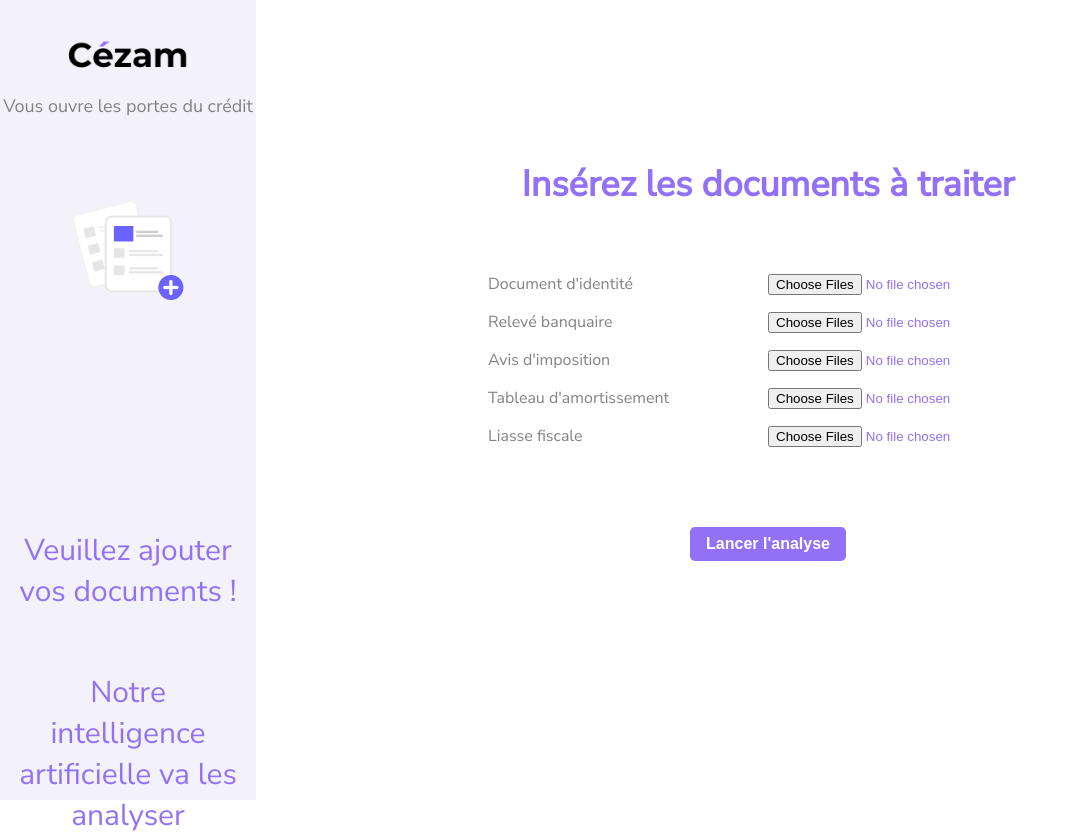
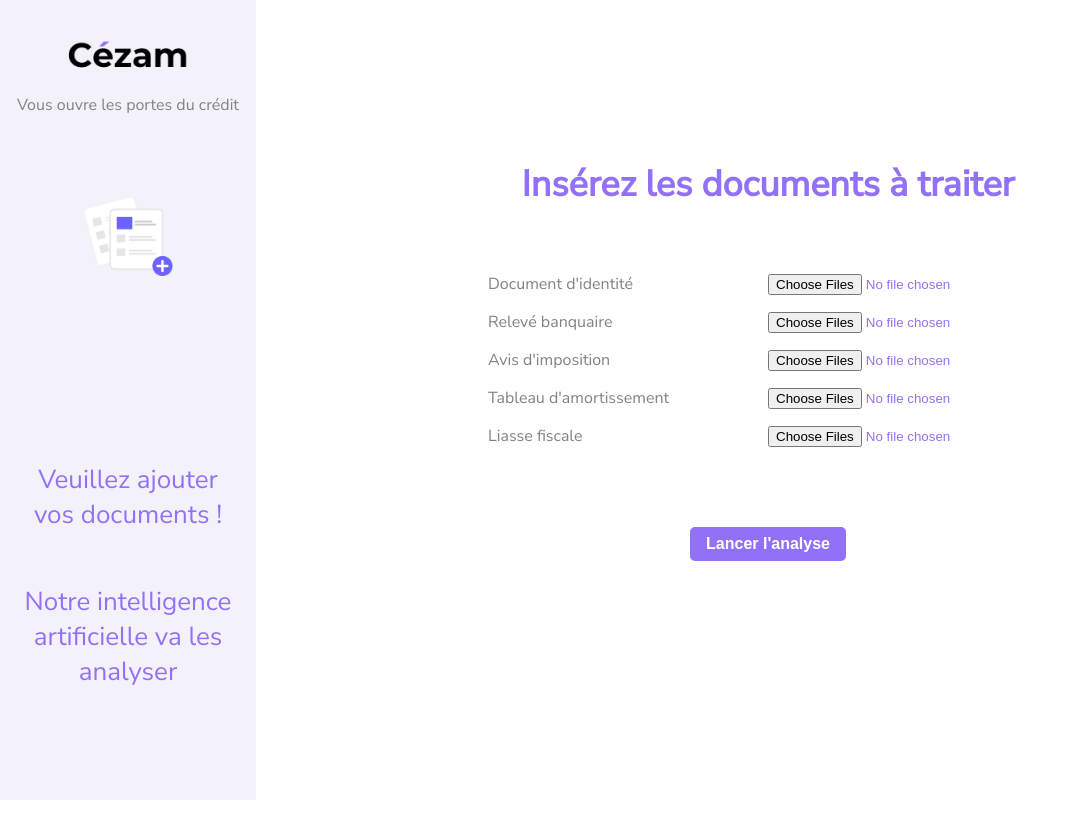
Before and after one commit to DrArtemi/interface-cezam, a React (Create React App) app in the folder ocr-cezam/: page / in a window 1280 px wide. Shown: the whole page, without its empty margins (0-1079 px from the left). After the commit the page ends 800 px from the top, so only its background shows below. Built offline with nearby package versions, Linux system fonts and the light colour scheme.

Commit message:
add responsive css

```diff
--- a/ocr-cezam/src/App.js
+++ b/ocr-cezam/src/App.js
@@ -6,6 +6,7 @@
 import Results from './components/Results';
 import Sidebar from './components/Sidebar';
 import './css/App.css';
+import './css/Responsive.css';
 
 class App extends React.Component {
     constructor(props) {
--- a/ocr-cezam/src/components/Results.js
+++ b/ocr-cezam/src/components/Results.js
@@ -36,7 +36,8 @@
         flexDirection: 'column',
         background: "white",
         color: "#9271F6",
-        height: "100vh",
+        minHeight: "100vh",
+        height: "100%",
         width: "100%"
     },
     AppBar: {
--- a/ocr-cezam/src/css/App.css
+++ b/ocr-cezam/src/css/App.css
@@ -13,24 +13,25 @@
 
 .cz-content {
     width: 80%;
-    height: 100vh;
+    min-height: 100vh;
 }
 
 /* Sidebar */
 
 .cz-sidebar-content {
     background: rgba(246, 244, 254, 0.9);
-    height: 100vh;
+    min-height: 100vh;
     display: flex;
     flex-direction: column;
     align-items: center;
-    /* justify-content: center; */
 }
 
 .cz-sidebar-subtitle {
     margin-top: 0;
     color: #828282;
     font-size: 18px;
+    padding: 0 1rem;
+    text-align: center;
 }
 
 .logo-cezam {
@@ -59,7 +60,8 @@
 
 .cz-addfiles-content {
     background: white;
-    height: 100vh;
+    min-height: 100vh;
+    height: 100%;
     display: flex;
     flex-direction: column;
     align-items: center;
@@ -116,11 +118,11 @@
 /* Results component */
 .cz-results-content {
     background: white;
-    height: 100vh;
+    min-height: 100vh;
+    height: 100%;
     display: flex;
     flex-direction: column;
     align-items: center;
-    /* justify-content: center; */
 }
 
 .cz-tabpanel {
@@ -131,7 +133,7 @@
 /* Loading component */
 .cz-loading-content {
     background: white;
-    height: 100vh;
+    min-height: 100vh;
     display: flex;
     flex-direction: column;
     align-items: center;
--- /dev/null
+++ b/ocr-cezam/src/css/Responsive.css
@@ -0,0 +1,81 @@
+/*
+  ##Device = Desktops
+  ##Screen = 1281px to higher resolution desktops
+*/
+
+@media (min-width: 1367px) {
+
+  /* CSS */
+
+}
+
+/*
+  ##Device = Laptops, Desktops
+  ##Screen = B/w 1025px to 1280px
+*/
+
+@media (min-width: 1025px) and (max-width: 1366px) {
+
+    /* Sidebar */
+    .logo-addfile {
+        height: 10vmin;
+        margin-bottom: 20vmin;
+    }
+
+    .cz-sidebar-subtitle {
+        font-size: 16px;
+    }
+
+    .cz-sidebar-text {
+        font-size: 26px;
+    }
+
+    .cz-sidebar-content .cz-form-but {
+        margin-top: 0;
+    }
+
+}
+
+/*
+  ##Device = Tablets, Ipads (portrait)
+  ##Screen = B/w 768px to 1024px
+*/
+
+@media (min-width: 768px) and (max-width: 1024px) {
+
+  /* CSS */
+
+}
+
+/*
+  ##Device = Tablets, Ipads (landscape)
+  ##Screen = B/w 768px to 1024px
+*/
+
+@media (min-width: 768px) and (max-width: 1024px) and (orientation: landscape) {
+
+  /* CSS */
+
+}
+
+/*
+  ##Device = Low Resolution Tablets, Mobiles (Landscape)
+  ##Screen = B/w 481px to 767px
+*/
+
+@media (min-width: 481px) and (max-width: 767px) {
+
+  /* CSS */
+
+}
+
+/*
+  ##Device = Most of the Smartphones Mobiles (Portrait)
+  ##Screen = B/w 320px to 479px
+*/
+
+@media (min-width: 320px) and (max-width: 480px) {
+
+  /* CSS */
+
+}
```
Also changed, not shown: 1 other file (tests, documents, lock files or other folders).
